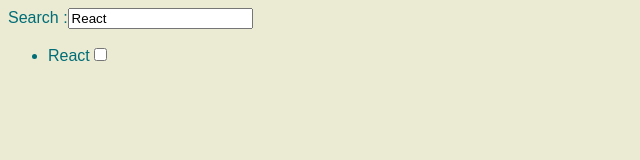
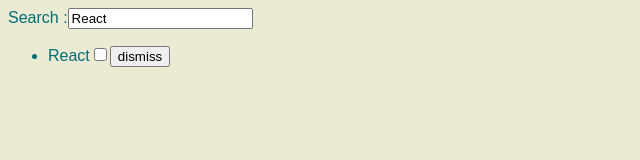
Before and after one commit to muzieh/RoadToReact, a React (Create React App) app: page / in a window 1280 px wide. Shown: the top 160 px of the page, without its empty margins (0-640 px from the left). Built offline with nearby package versions, Linux system fonts and the light colour scheme.

Commit message:
remove item from a list

```diff
--- a/src/App.js
+++ b/src/App.js
@@ -15,23 +15,31 @@
   return [value, setValue];
 };
 
-const Item = ({ guid, title, done, onRemoveItem }) => {
+const Item = ({ item, onRemoveItem }) => {
+  console.log(`Item init ${item.guid}`);
+
   return (
     <li>
-      {title}
-      <input
-        type="checkbox"
-        value={done}
-        onRemoveItem={(item) => onRemoveItem(item)}
-      />
+      {item.title}
+      <input type="checkbox" value={item.done} />
+      <span>
+        <button
+          type="button"
+          onClick={() => {
+            onRemoveItem(item);
+          }}
+        >
+          dismiss
+        </button>
+      </span>
     </li>
   );
 };
-const List = ({ todos, onRemoveItem }) => {
+const List = ({ list, onRemoveItem }) => {
   return (
     <ul>
-      {todos.map(({ guid, ...todo }) => (
-        <Item key={guid} onRemoveItem={onRemoveItem} {...todo} />
+      {list.map((item) => (
+        <Item key={item.guid} onRemoveItem={onRemoveItem} item={item} />
       ))}
     </ul>
   );
@@ -62,8 +70,9 @@
 
   const searchedTodos = todos.filter((todo) => todo.title.includes(searchTerm));
 
-  const handleRemoveItem = (item) => {
-    setTodos(todos.filter((todo) => todo.guid !== item.guid));
+  const handleRemoveItem = ({ guid }) => {
+    console.log(`removing ${guid}`);
+    setTodos(todos.filter((todo) => todo.guid !== guid));
   };
 
   return (
@@ -76,7 +85,7 @@
       >
         <span>Search :</span>
       </InputWithLabel>
-      <List todos={searchedTodos} onRemoveItem={handleRemoveItem} />
+      <List list={searchedTodos} onRemoveItem={handleRemoveItem} />
     </div>
   );
 }
```
